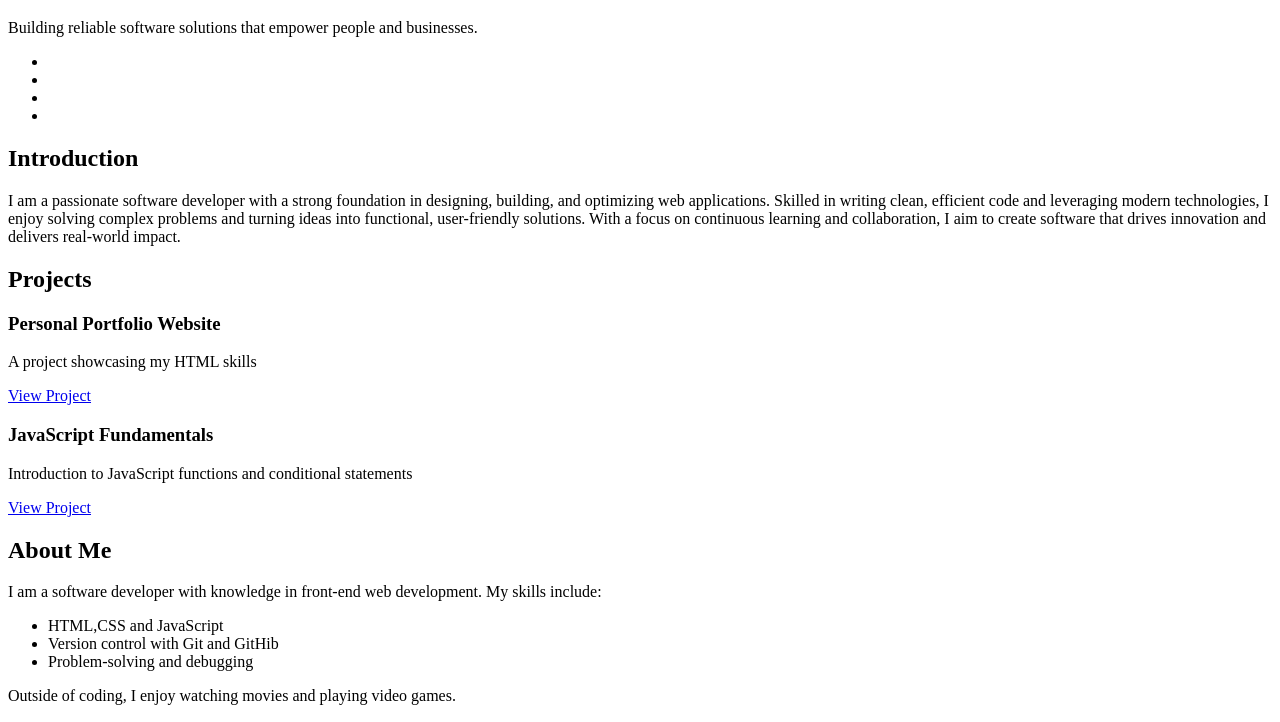
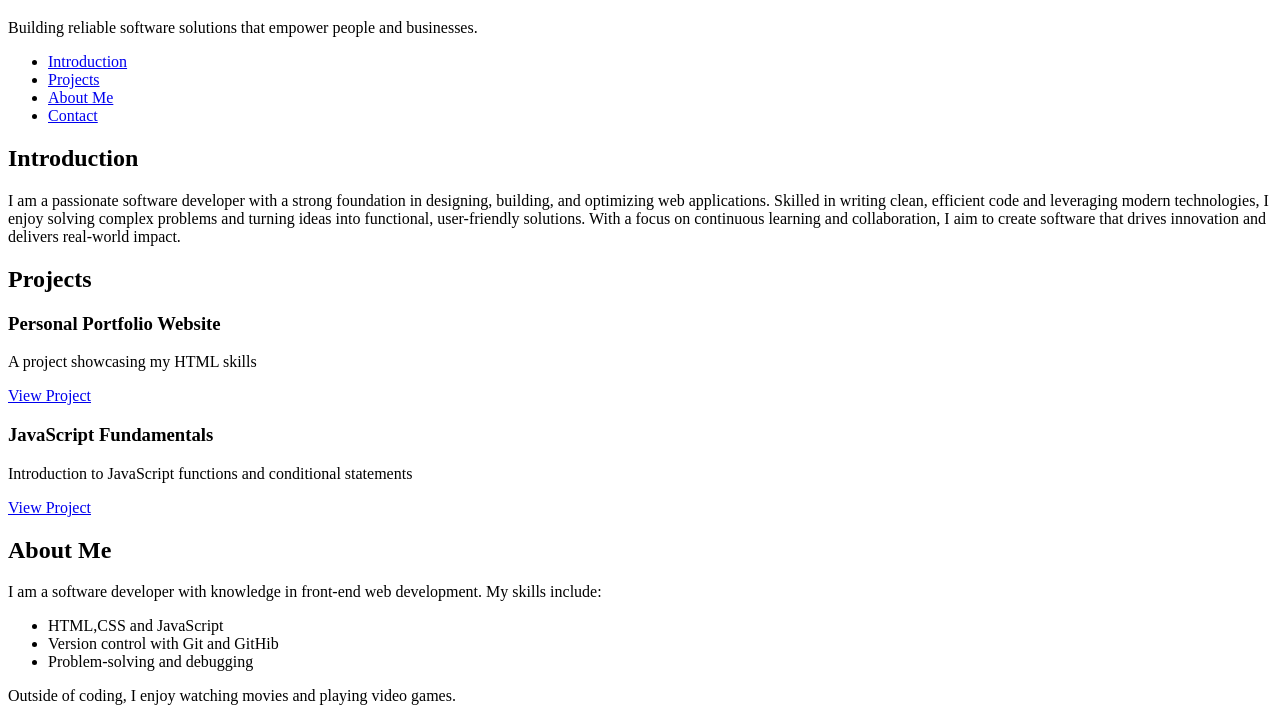
Before and after one commit to solomorne/My_First_Portfolio, a plain HTML site: page portfolio/index.html in a window 1280 px wide. Shown: the part 61-783 px from the top of the page. Drawn offline with Linux system fonts and the light colour scheme.

Commit message:
portfolio

```diff
--- a/portfolio/index.html
+++ b/portfolio/index.html
@@ -13,10 +13,10 @@
 
     <nav>
         <ul>
-            <li></li>
-            <li></li>
-            <li></li>
-            <li></li>
+            <li><a href="#introduction">Introduction</a></li>
+            <li><a href="#projects">Projects</a></li>
+            <li><a href="#about">About Me</a></li>
+            <li><a href="#contact">Contact</a></li>
         </ul>
     </nav>
 
```
